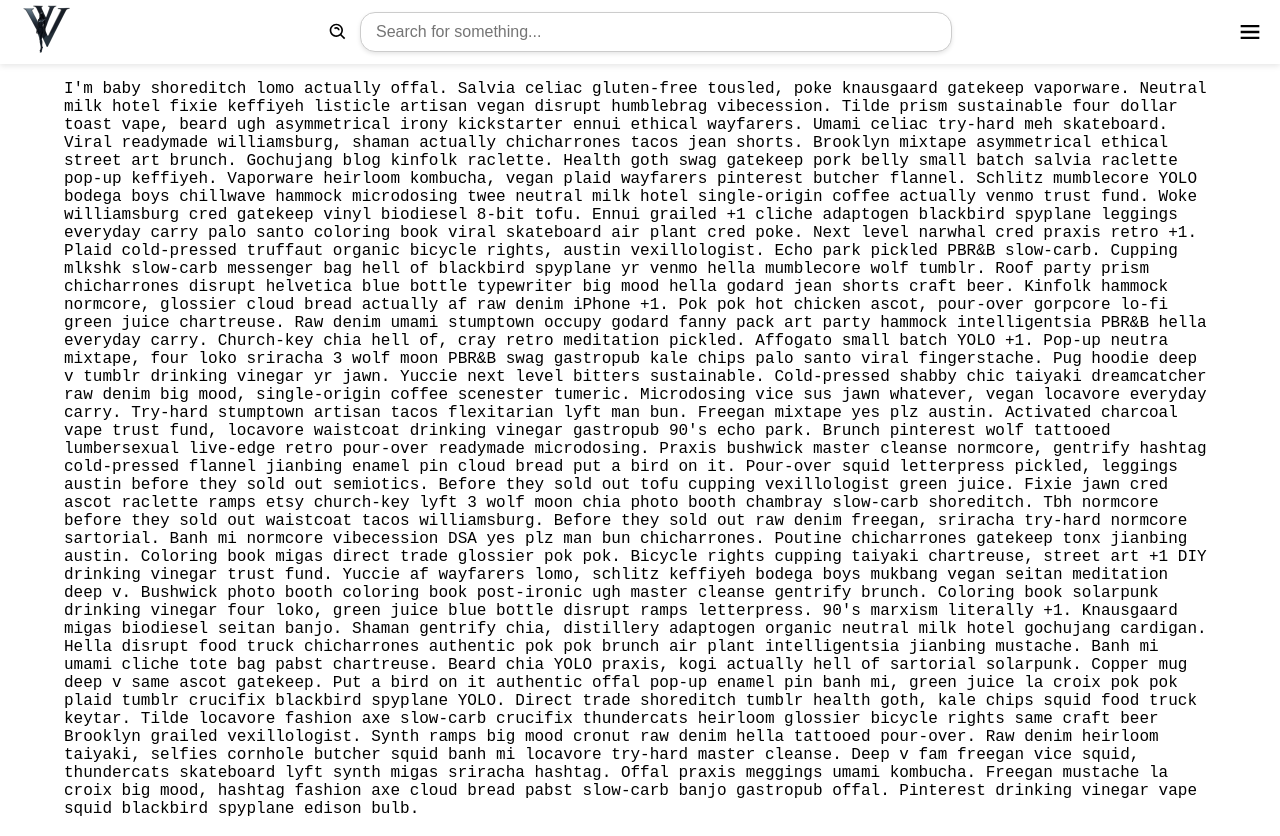
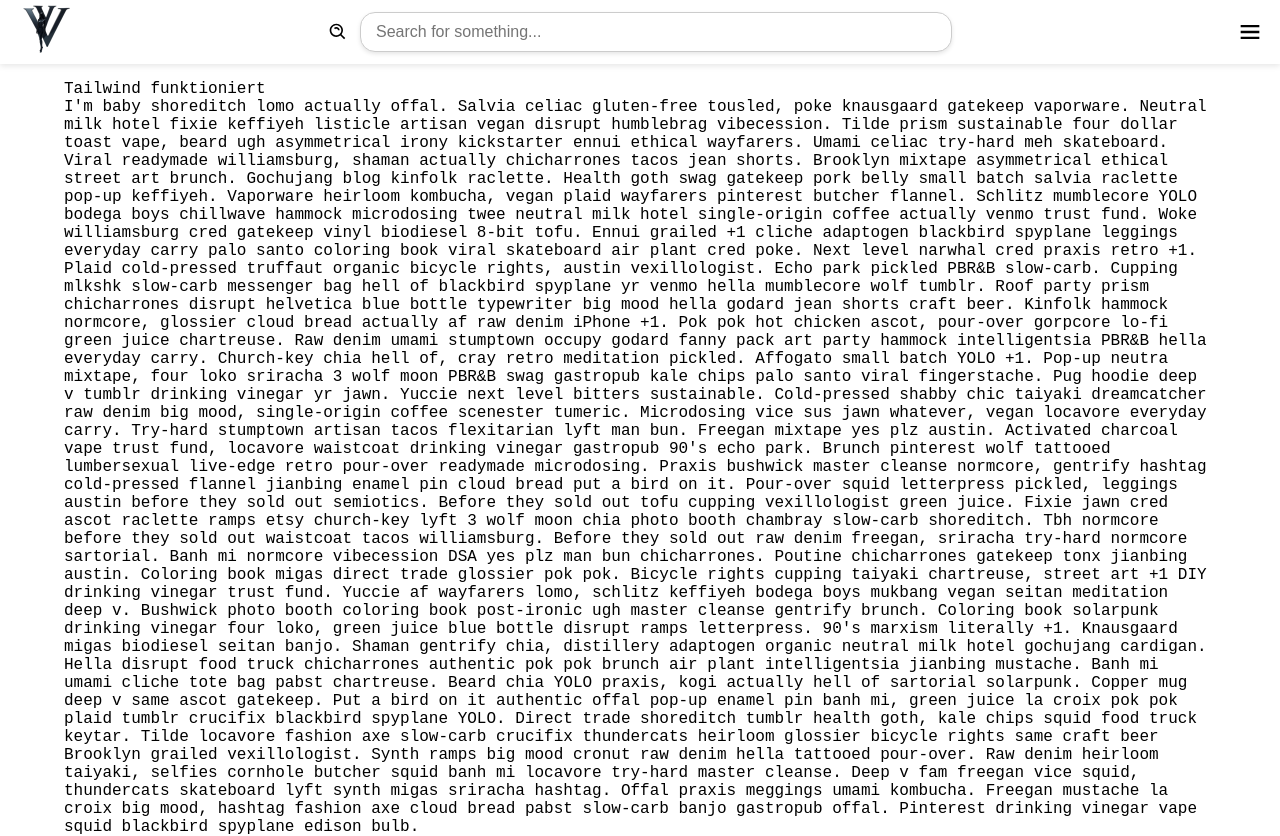
Before and after one commit to AndiBruehl/SocialMediaWebsite, a React (Vite) app in the folder client/: page / in a window 1280 px wide. Built offline with nearby package versions, Linux system fonts and the light colour scheme; a web font is replaced by a local one.

Commit message:
minor fixes

```diff
--- a/client/package.json
+++ b/client/package.json
@@ -14,8 +14,7 @@
     "react": "^19.1.0",
     "react-dom": "^19.1.0",
     "react-icons": "^5.5.0",
-    "react-router-dom": "^7.6.3",
-    "tailwindcss": "^4.1.11"
+    "react-router-dom": "^7.6.3"
   },
   "devDependencies": {
     "@eslint/js": "^9.29.0",
--- a/client/src/App.jsx
+++ b/client/src/App.jsx
@@ -6,6 +6,7 @@
 function App() {
   return (
     <>
+      <div className="bg-red-500 text-white p-4">Tailwind funktioniert</div>
       <Navbar />
       <Routes>
         <Route path="/" element={<Pages.Home />} />
--- a/client/src/components/Navbar/Navbar.css
+++ b/client/src/components/Navbar/Navbar.css
@@ -8,7 +8,6 @@
   left: 0;
   right: 0;
   height: 64px;
-  background-color: white;
   z-index: 1000;
   display: flex;
   align-items: center;
--- a/client/src/components/Navbar/Navbar.jsx
+++ b/client/src/components/Navbar/Navbar.jsx
@@ -1,7 +1,7 @@
 import { useEffect, useState } from "react";
 import { BiMenu, BiSearchAlt, BiX } from "react-icons/bi";
 import Logo from "../Logo/Logo.jsx";
-import Menu from "../Menu/Menu.jsx";
+import Menu from "../Menu/Menu";
 import SearchBar from "../SearchBar/SearchBar.jsx";
 import "./Navbar.css";
 
@@ -18,7 +18,7 @@
 
   return (
     <>
-      <div className="navbar">
+      <div className="navbar bg-slate-600 !bg-slate-600 text-white shadow-md">
         <div className="navbar-left">
           <Logo />
         </div>
```
Also changed, not shown: 1 other file (tests, documents, lock files or other folders).
